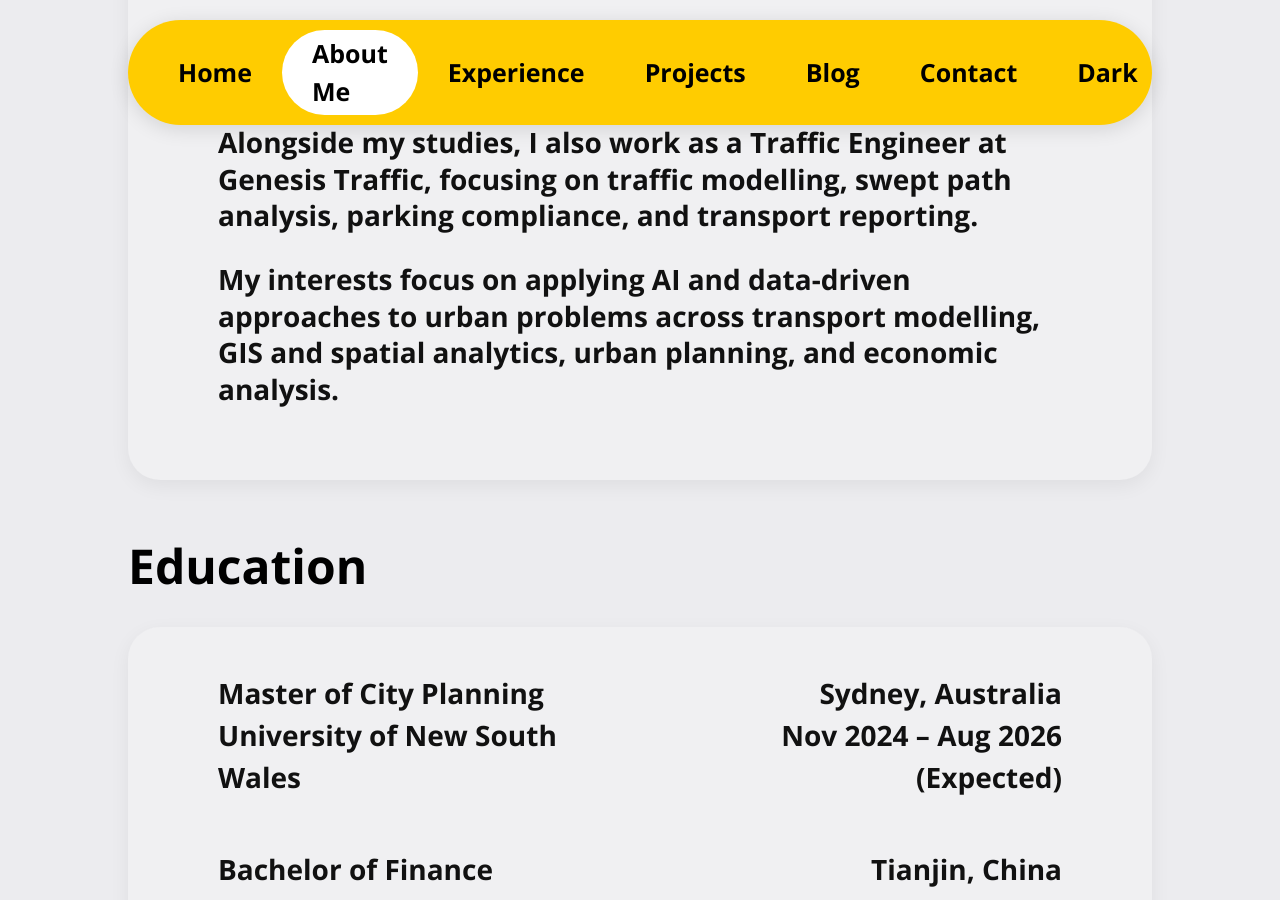
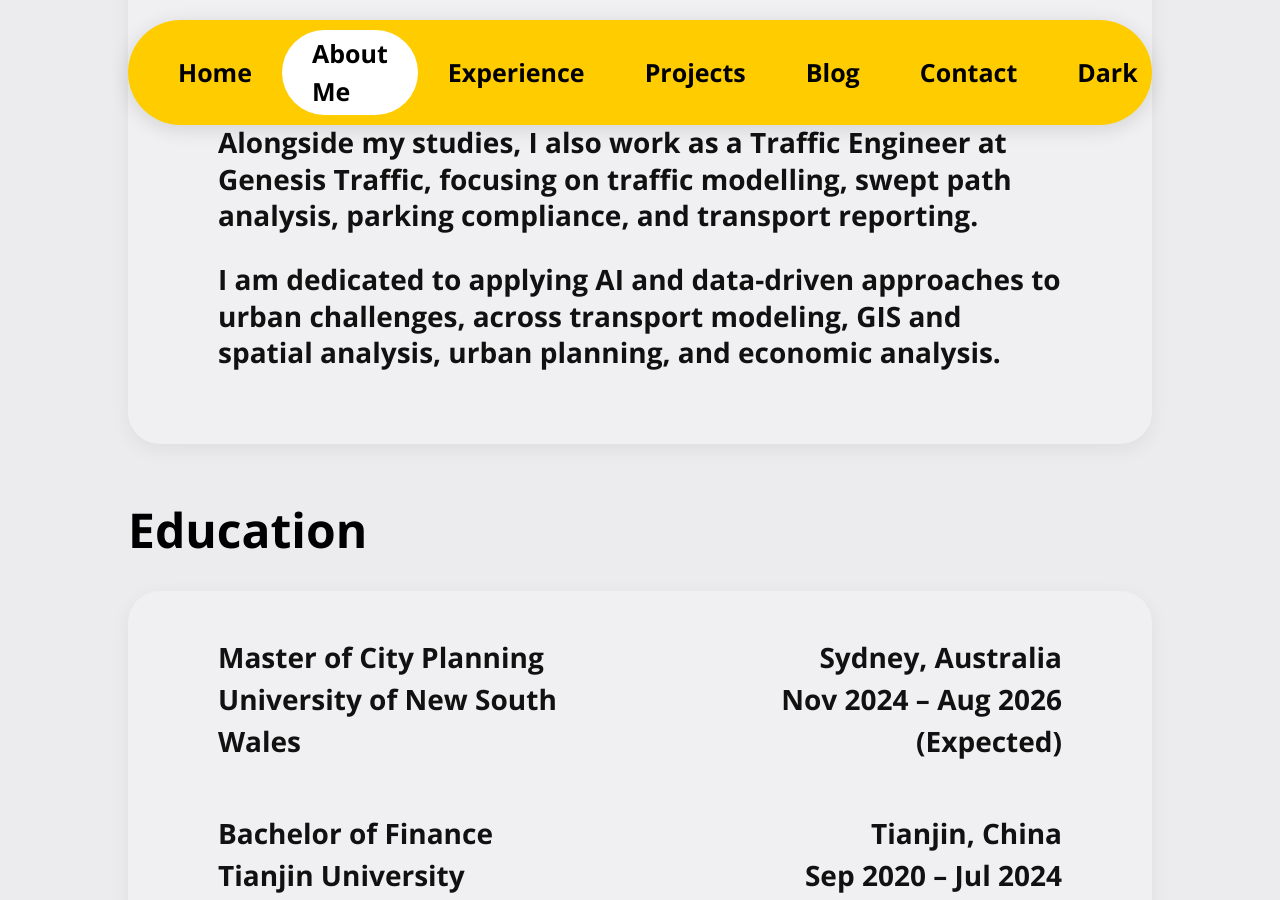
Before and after one commit to tszyeewun/tszyeewun.github.io, a Jekyll site: the page built from aboutme.html, in a window 1280 px wide and 900 px high, scrolled down 303 px. Built offline with Jekyll 4.4.1, drawn with Linux system fonts in a browser that asks for light colours.

Commit message:
Revise interests description for clarity and focus

```diff
--- a/aboutme.html
+++ b/aboutme.html
@@ -22,7 +22,7 @@ title: About Me
     </p>
 
     <p>
-      My interests focus on applying AI and data-driven approaches to urban problems across transport modelling, GIS and spatial analytics, urban planning, and economic analysis.
+      I am dedicated to applying AI and data-driven approaches to urban challenges, across transport modeling, GIS and spatial analysis, urban planning, and economic analysis.
     </p>
 
   </div>
```
